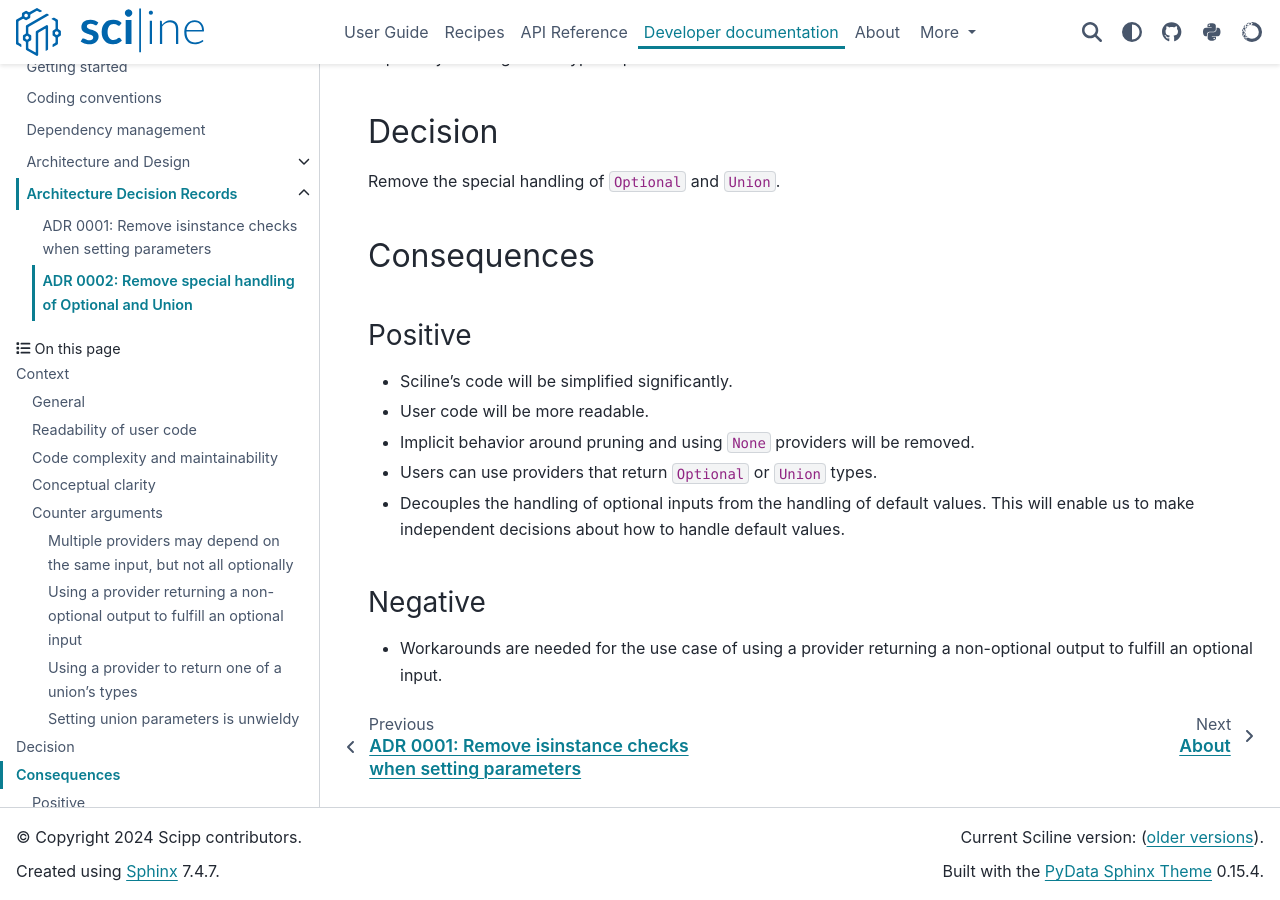
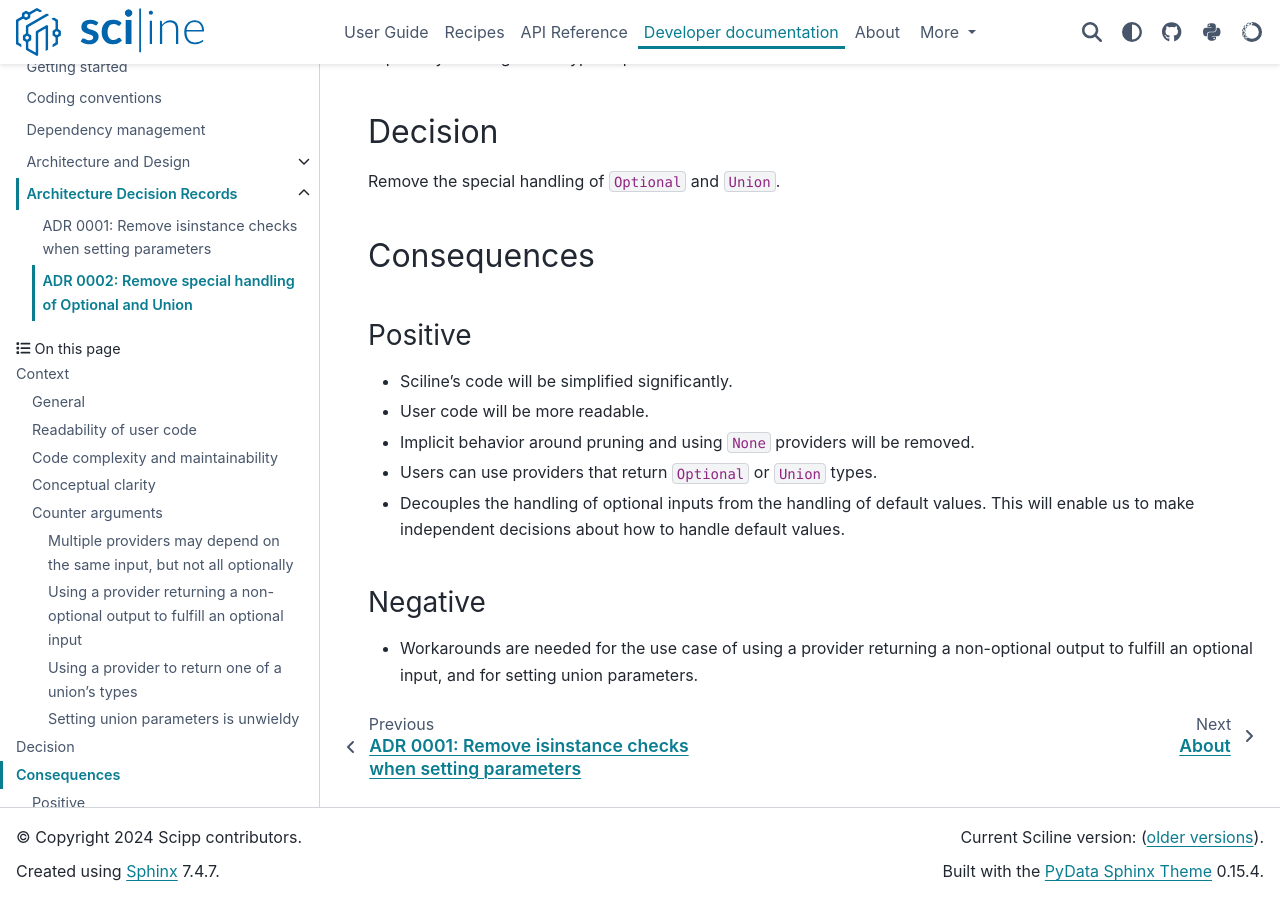
Before and after one commit to scipp/sciline, a Sphinx documentation site: the page built from docs/developer/adr/0002-remove-special-handling-of-optional-and-union.md, in a window 1280 px wide and 900 px high, scrolled down 2513 px. Built offline with Sphinx 7.4.7 and the PyData theme 0.15.4, drawn with Linux system fonts in a browser that asks for light colours; pages that are not in the unit, such as notebooks, are missing from menus; the version number could not be read and is left out; part of the change alters nothing that is shown; some of the changed text lies outside the part shown.

```diff
--- a/docs/developer/adr/0002-remove-special-handling-of-optional-and-union.md
+++ b/docs/developer/adr/0002-remove-special-handling-of-optional-and-union.md
@@ -1,8 +1,8 @@
 # ADR 0002: Remove special handling of Optional and Union
 
-- Status: proposed
-- Deciders:
-- Date: 2024-04-11
+- Status: accepted
+- Deciders: Jan-Lukas, Johannes, Mridul, Simon, Sunyoung
+- Date: 2024-04-15
 
 ## Context
 
@@ -102,4 +102,4 @@ Remove the special handling of `Optional` and `Union`.
 
 ### Negative
 
-- Workarounds are needed for the use case of using a provider returning a non-optional output to fulfill an optional input.
+- Workarounds are needed for the use case of using a provider returning a non-optional output to fulfill an optional input, and for setting union parameters.
```
